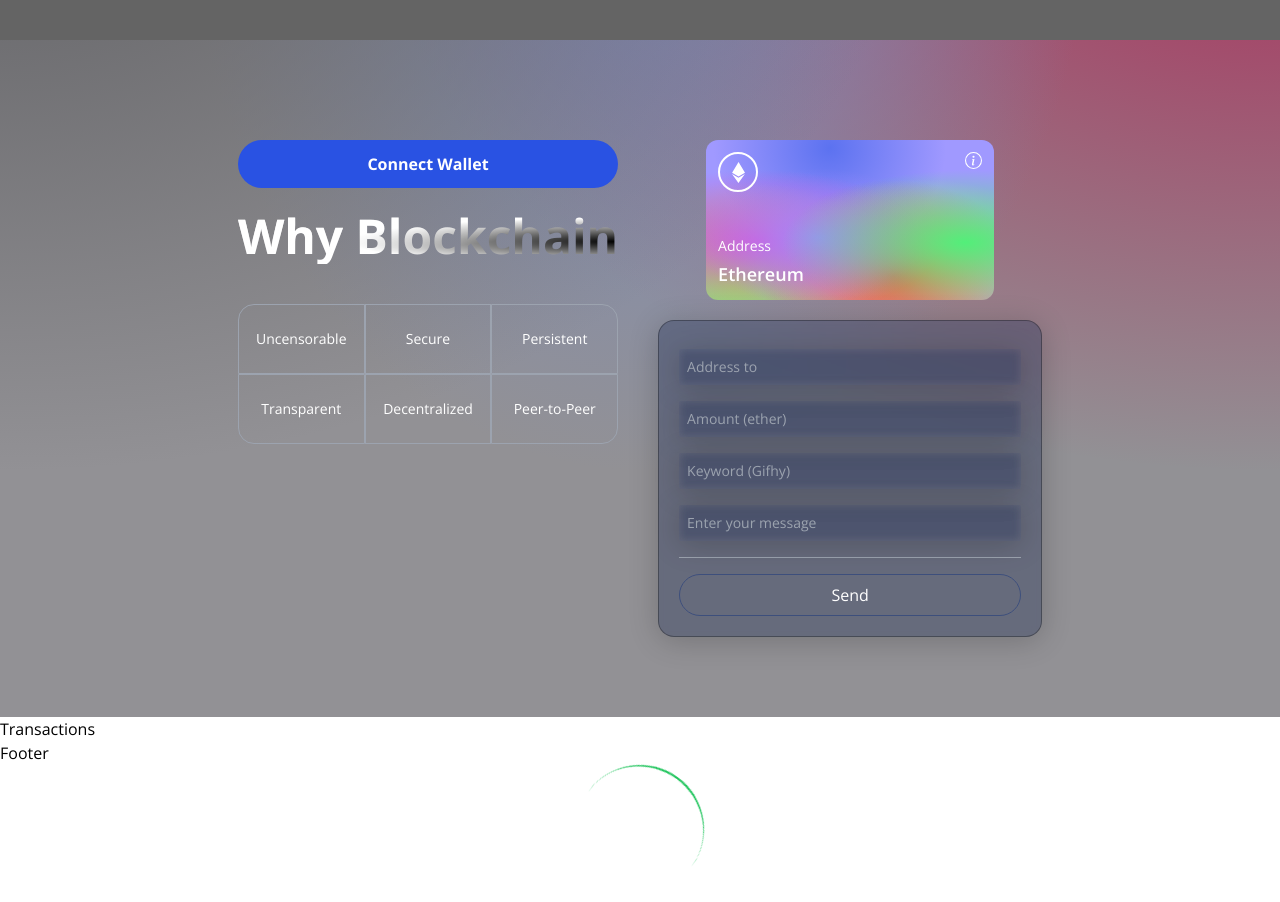
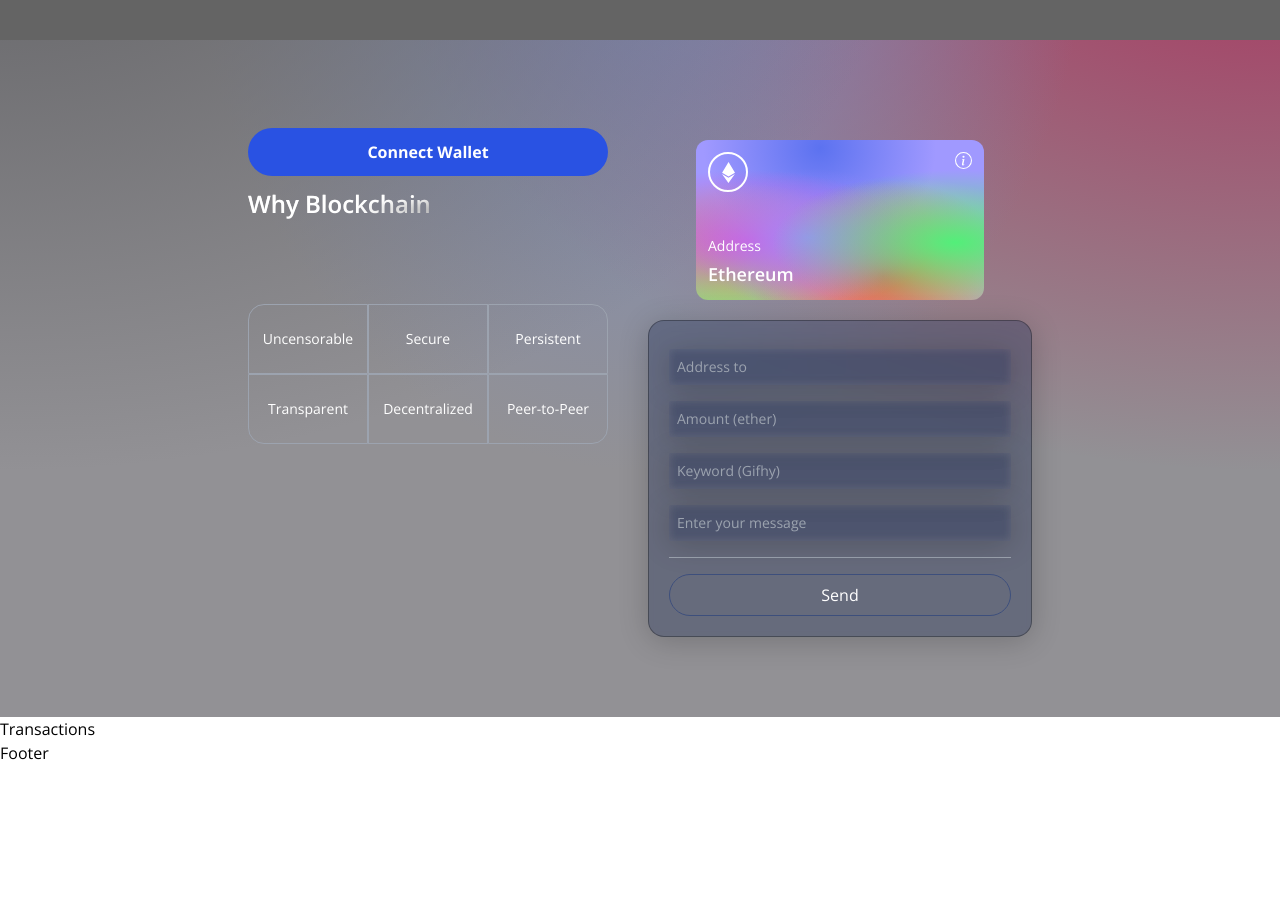
Before and after one commit to erhaneth/dbank, a React (Create React App) app in the folder client/: page / in a window 1280 px wide. Shown: the part 120-1022 px from the top of the page. After the commit the page ends 885 px from the top, so only its background shows below. Built offline with nearby package versions, Linux system fonts and the light colour scheme.

Commit message:
Complete welcome page

```diff
--- a/client/src/App.js
+++ b/client/src/App.js
@@ -1,16 +1,14 @@
-import { Navbar, Transactions, Welcome, Loader, Footer } from "./components";
+import { Navbar, Transactions, Welcome, Footer } from "./components";
 
 function App() {
   return (
     <div className="min-h-screen">
-
       <div className="gradient-bg-welcome">
         <Navbar />
         <Welcome />
       </div>
       <Transactions />
       <Footer />
-      <Loader />
     </div>
   );
 }
--- a/client/src/components/Loader.jsx
+++ b/client/src/components/Loader.jsx
@@ -1,6 +1,6 @@
 function Loader() {
     return (
-        <div className="flex justify-center items-center">
+        <div className="flex justify-center items-center py-3">
             <div className="animate-spin rounded-full h-32 w-32 border-b-2 border-green-500"/>
 
         </div>
--- a/client/src/components/Welcome.jsx
+++ b/client/src/components/Welcome.jsx
@@ -2,7 +2,7 @@ import { AiFillPlayCircle } from "react-icons/ai";
 import { SiEthereum } from "react-icons/si";
 import { BsInfoCircle } from "react-icons/bs";
 
-import { Loader } from ".";
+import { Loader } from "./";
 const commonStyles =
   "min-h-[70px] sm:px-0 px-2 sm:min-w-[120px] flex justify-center items-center border-[0.5px] border-gray-400 text-sm font-light text-white";
 
@@ -31,14 +31,14 @@ function Welcome() {
           <button
             type="button"
             onClick={connectWallet}
-            className="flex flex-row justify-center items-center my-5 bg-[#2952e3] p-3 rounded-full cursor-pointer hover:bg-[#5867b2]"
+            className="flex flex-row justify-center items-center my-2 bg-[#2952e3] p-3 rounded-full cursor-pointer hover:bg-[#5867b2]"
           >
             <p className="text-white text-base font-bold">Connect Wallet</p>
           </button>
-          <h1 className="text-xl font-bold text-white sm:text-5xl text-gradient py-1">
+          <h1 className="text-xl font-semibold text-white sm:text-2xl text-gradient py-1">
             Why Blockchain
           </h1>
-          <div className="grid sm:grid-cols-3 grid-cols-3 w-full mt-10">
+          <div className="grid sm:grid-cols-3 grid-cols-3 w-full mt-20">
             <div className={`rounded-tl-2xl ${commonStyles}`}>Uncensorable</div>
             <div className={commonStyles}>Secure</div>
             <div className={`sm:rounded-tr-2xl ${commonStyles}`}>
@@ -95,7 +95,7 @@ function Welcome() {
             />
             <div className="h-[1px] w-full bg-gray-400 my-2" />
 
-            {false? (
+            {false ? (
               <Loader />
             ) : (
               <button
```
